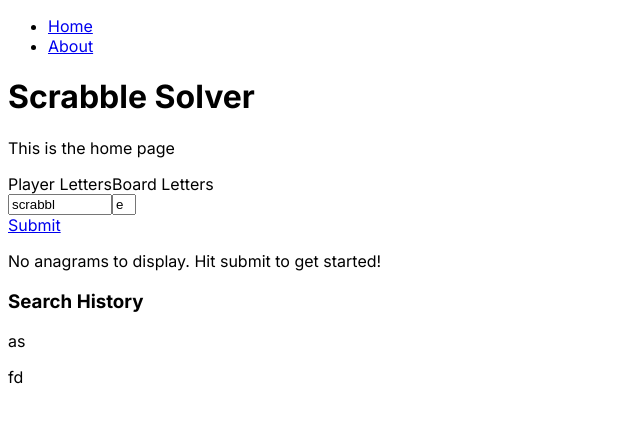
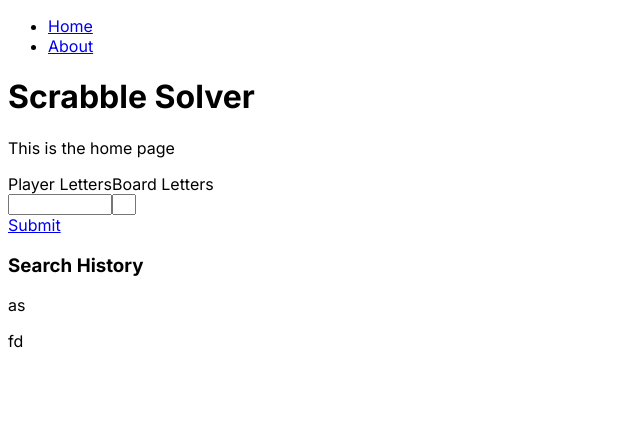
Before and after one commit to amiaoh/scrabble-app, a Next.js app: page / in a window 1280 px wide. Shown: the top 422 px of the page, without its empty margins (0-640 px from the left). Built offline with nearby package versions, Linux system fonts and the light colour scheme.

Commit message:
remove redundant display anagrams from home

```diff
--- a/app/page.jsx
+++ b/app/page.jsx
@@ -1,16 +1,14 @@
 "use client";
 import { AllLetterInputs } from "@/components/AllLetterInputs";
 import { useState } from "react";
-import { getAnagrams } from "./actions";
 import { DisplayWords } from "@/components/DisplayWords";
 import Link from "next/link";
 
 // import "tailwindcss/tailwind.css";
 
 export default function Home() {
-  const [letters, setLetters] = useState(["scrabbl", "e"]);
+  const [letters, setLetters] = useState(["", ""]);
   const joinedLetters = letters.join("");
-  const [currentAnagrams, setCurrentAnagrams] = useState(null);
   return (
     <div>
       <h1>Scrabble Solver</h1>
@@ -22,8 +20,6 @@ export default function Home() {
       <Link className="material-icons" href={`/${joinedLetters}`}>
         Submit
       </Link>
-
-      <DisplayWords anagrams={currentAnagrams} />
     </div>
   );
 }
--- a/components/DisplayWords.jsx
+++ b/components/DisplayWords.jsx
@@ -1,12 +1,15 @@
 export function DisplayWords({ anagrams }) {
   if (!anagrams) {
-    return <p>No anagrams to display. Hit submit to get started!</p>;
+    return <p>No anagrams to display.</p>;
   }
   return (
-    <ul>
-      {anagrams.map((word, index) => {
-        return <li key={index}>{word}</li>;
-      })}
-    </ul>
+    <div>
+      <h3>Anagrams</h3>
+      <ul>
+        {anagrams.map((word, index) => {
+          return <li key={index}>{word}</li>;
+        })}
+      </ul>
+    </div>
   );
 }
```
